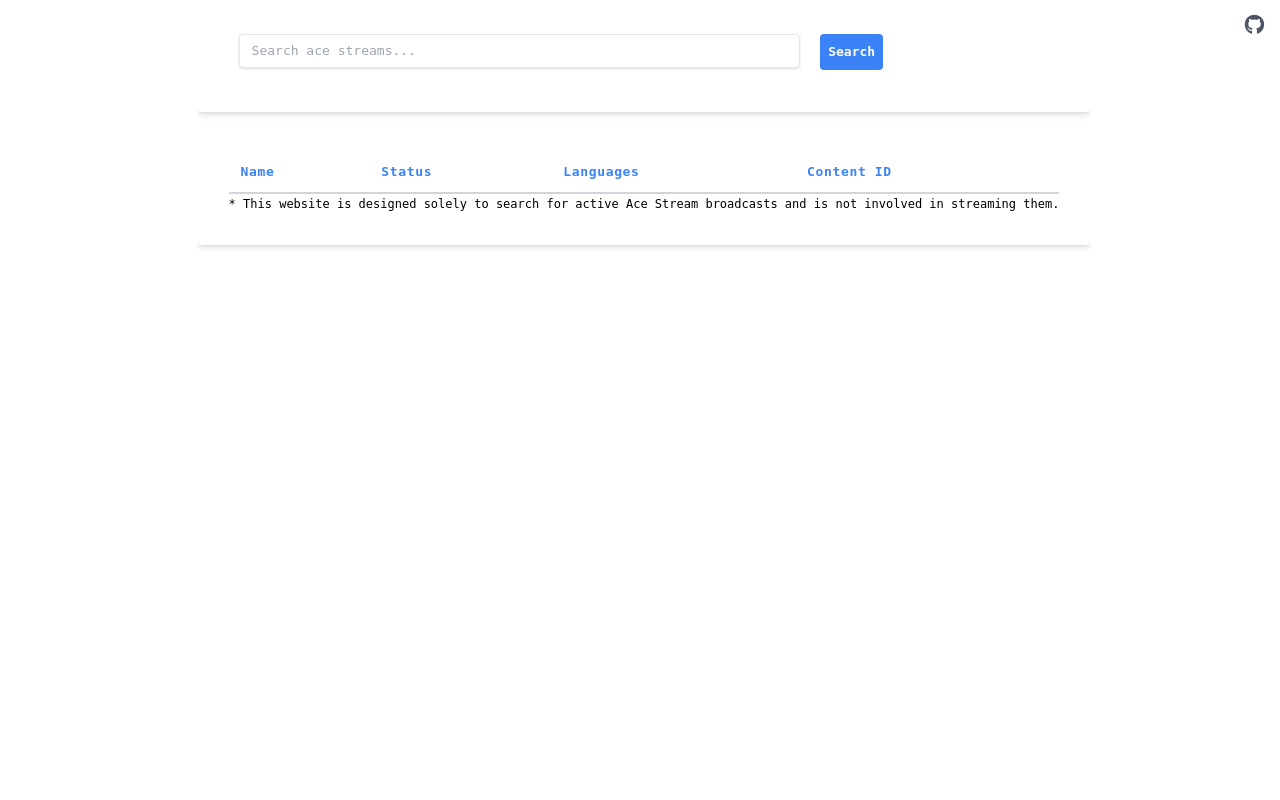
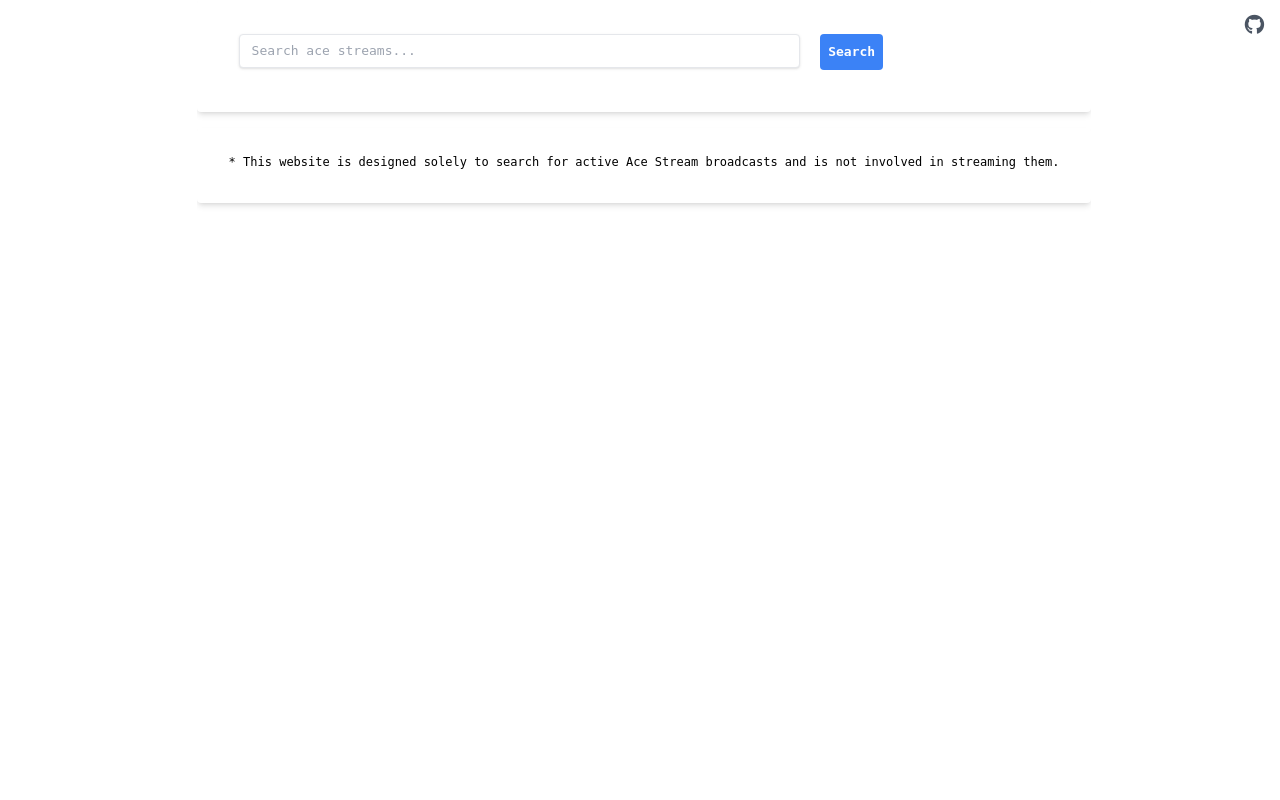
Before and after one commit to iercan/searchacestream, a Flask app: page / in a window 1280 px wide. Run offline with Flask 3, Linux system fonts and the light colour scheme; lists and menus that the app fills with data are empty; style sheets or scripts are compiled from the project's sources.

Commit message:
keep table hidden on landing

```diff
--- a/static/js/main.js
+++ b/static/js/main.js
@@ -64,7 +64,9 @@ document.getElementById('searchForm').addEventListener('submit', function(event)
     })
         .then(response => response.json())
         .then(data => {
-            const resultsBody = document.getElementById('resultsBody');
+            const resultsBody = document.getElementById('results-body');
+            const resultTable = document.getElementById('results-table');
+            resultTable.hidden = false;
             resultsBody.innerHTML = '';
             if(data.length === 0) {
                 resultsBody.innerHTML = 'No results';
@@ -76,7 +78,7 @@ document.getElementById('searchForm').addEventListener('submit', function(event)
                         <td class="px-3 py-4 whitespace-no-wrap border-b border-gray-500">${result.name}</td>
                         <td class="px-3 py-4 whitespace-no-wrap border-b border-gray-500">${statusIcon}</td>
                         <td class="px-3 py-4 whitespace-no-wrap border-b border-gray-500">${result.languages}</td>
-                        <td class="px-3 py-4 whitespace-no-wrap border-b border-gray-500">
+                        <td class="px-3 py-4 whitespace-no-wrap border-b border-gray-500 flex flex-col sm:flex-row sm:space-x-2">
                             <span title="Play channel" data-infohash="${result.infohash}" data-type="open" class=" action_icon py-1 px-2 rounded focus:outline-none focus:shadow-outline">
                                 <i class="fa-lg fa-solid fa-circle-play"></i>
                             </span>
--- a/templates/index.html
+++ b/templates/index.html
@@ -29,7 +29,7 @@
             </div>
         </form>
         <div id="results" class="bg-white shadow-md rounded px-8 pt-6 pb-8 mb-4" style="overflow: auto;">
-            <table class="min-w-full">
+            <table class="min-w-full" id="results-table" hidden>
                 <thead>
                     <tr>
                         <th class="px-3 py-3 border-b-2 border-gray-300 text-left leading-4 text-blue-500 tracking-wider">Name</th>
@@ -38,7 +38,7 @@
                         <th class="px-3 py-3 border-b-2 border-gray-300 text-left leading-4 text-blue-500 tracking-wider">Content ID</th>
                     </tr>
                 </thead>
-                <tbody id="resultsBody">
+                <tbody id="results-body">
                     <!-- Results will be inserted here -->
                 </tbody>
             </table>
```
